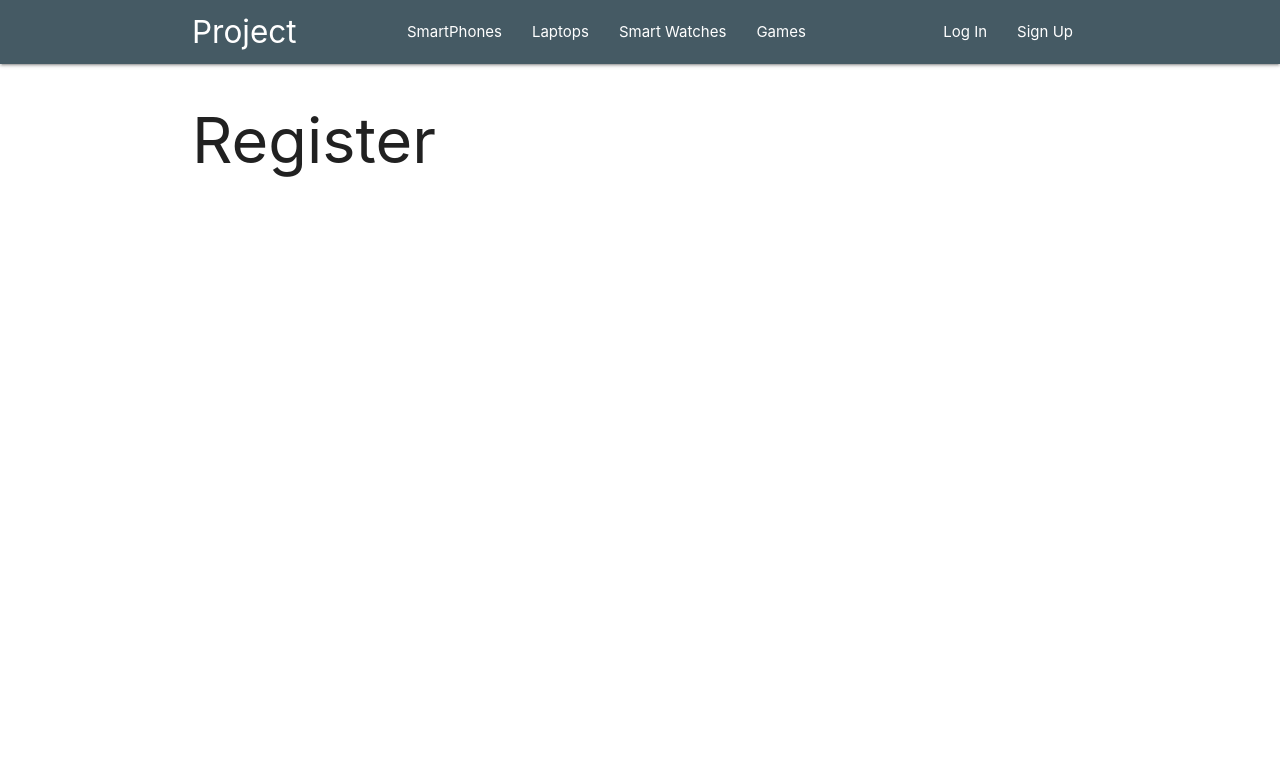
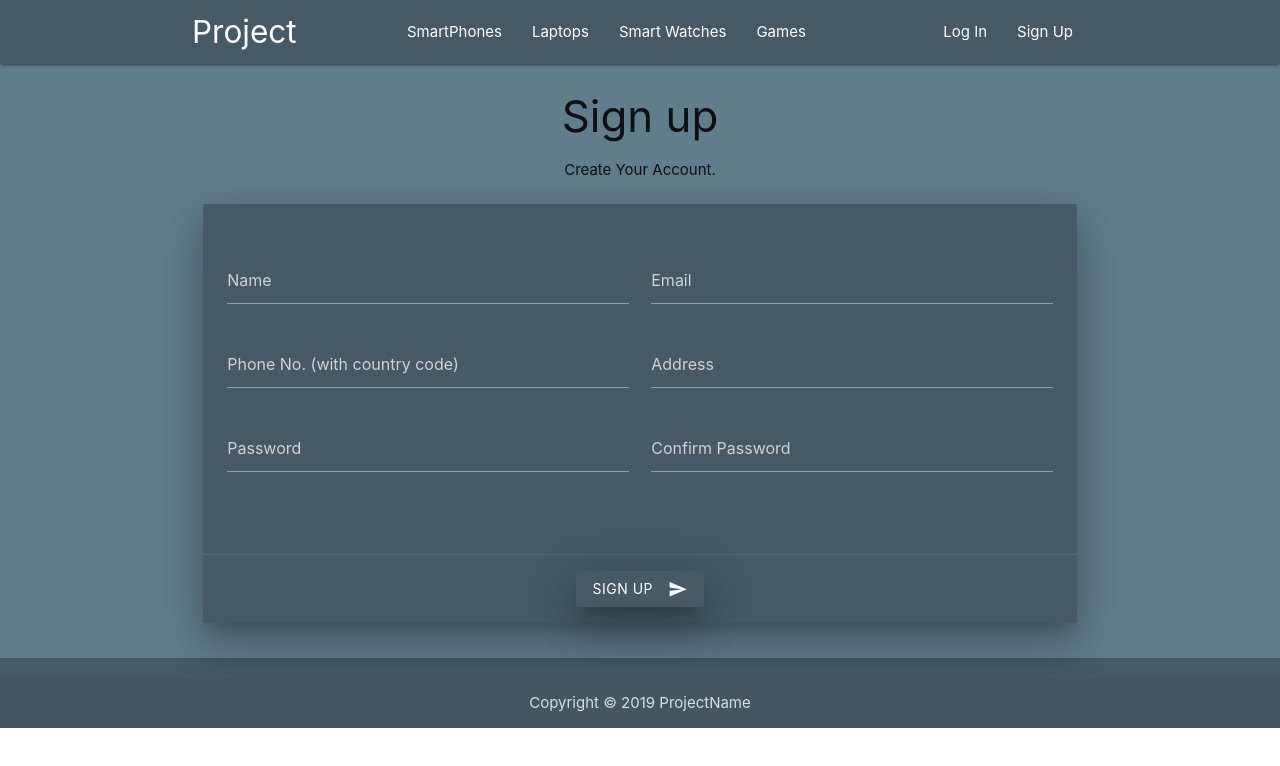
Before and after one commit to sharmayash/ecommerce_website, a React (Create React App) app in the folder client/: page /register in a window 1280 px wide. Shown: the top 766 px of the page. Built offline with nearby package versions, Linux system fonts and the light colour scheme.

Commit message:
adding login and register page in frontend

```diff
--- a/client/src/App.js
+++ b/client/src/App.js
@@ -6,6 +6,7 @@ import { BrowserRouter, Route } from "react-router-dom";
 import Register from './components/auth/Register';
 import Login from './components/auth/Login';
 import Navbar from "./components/layouts/Navbar";
+import Footer from './components/layouts/Footer';
 
 // importing css files
 import "./App.css";
@@ -14,12 +15,13 @@ class App extends Component {
   render() {
     return (
       <BrowserRouter>
-        <div className="App">
+        <div className="App blue-grey">
           <Navbar />
           <div className="container">
             <Route exact path="/register" component={Register} />
             <Route exact path="/login" component={Login} />
           </div>
+          <Footer />
         </div>
       </BrowserRouter>
     );
--- a/client/src/components/auth/Login.js
+++ b/client/src/components/auth/Login.js
@@ -1,12 +1,54 @@
-import React, { Component } from 'react'
+import React, { Component } from "react";
 
 class Login extends Component {
   render() {
     return (
-      <div>
-        <h1>Login</h1>
+      <div className="register">
+        <div className="container center">
+          <h3>Log In</h3>
+          <br/>
+          <div className="row">
+            <form action="POST" className="col s12 m12 l12">
+              <div className="card z-depth-5 blue-grey darken-2">
+                <div className="card-content white-text">
+                  <div className="row section">
+                    <div className="input-field col s12 m12 l12">
+                      <input
+                        id="email"
+                        type="email"
+                        name="email"
+                        placeholder="Email"
+                      />
+                    </div>
+                  </div>
+                  <div className="row section">
+                    <div className="input-field col s12 m12 l12">
+                      <input
+                        id="password"
+                        type="password"
+                        name="password"
+                        placeholder="Password"
+                      />
+                    </div>
+                  </div>
+                </div>
+                <div className="card-action">
+                  <button
+                    className="btn waves-effect waves-light z-depth-5 hoverable blue-grey darken-2"
+                    type="submit"
+                    name="action"
+                  >
+                    Log In
+                    <i className="material-icons right">send</i>
+                  </button>
+                  <br/>
+                </div>
+              </div>
+            </form>
+          </div>
+        </div>
       </div>
-    )
+    );
   }
 }
 
--- a/client/src/components/auth/Register.js
+++ b/client/src/components/auth/Register.js
@@ -1,12 +1,83 @@
-import React, { Component } from 'react'
+import React, { Component } from "react";
 
 class Register extends Component {
   render() {
     return (
-      <div>
-        <h1>Register</h1>
+      <div className="register">
+        <div className="container-fluid center">
+          <h3>Sign up</h3>
+          <p>Create Your Account.</p>
+          <div className="row">
+            <form action="POST" className="col s12 m12 l12">
+              <div className="card z-depth-5 blue-grey darken-2">
+                <div className="card-content white-text">
+                  <div className="row section">
+                    <div className="input-field col s12 m6 l6">
+                      <input
+                        id="name"
+                        type="text"
+                        name="name"
+                        placeholder="Name"
+                      />
+                    </div>
+                    <div className="input-field col s12 m6 l6">
+                      <input
+                        id="email"
+                        type="email"
+                        name="email"
+                        placeholder="Email"
+                      />
+                    </div>
+                    <div className="input-field col s12 m6 l6">
+                      <input
+                        id="PhnNo"
+                        type="number"
+                        name="phnNo"
+                        placeholder="Phone No. (with country code)"
+                      />
+                    </div>
+                    <div className="input-field col s12 m6 l6">
+                      <input
+                        id="address"
+                        type="text"
+                        name="address"
+                        placeholder="Address"
+                      />
+                    </div>
+                    <div className="input-field col s12 m6 l6">
+                      <input
+                        id="password"
+                        type="password"
+                        name="password"
+                        placeholder="Password"
+                      />
+                    </div>
+                    <div className="input-field col s12 m6 l6">
+                      <input
+                        id="password2"
+                        type="password"
+                        name="password2"
+                        placeholder="Confirm Password"
+                      />
+                    </div>
+                  </div>
+                </div>
+                <div className="card-action">
+                  <button
+                    className="btn waves-effect waves-light z-depth-5 hoverable blue-grey darken-2"
+                    type="submit"
+                    name="action"
+                  >
+                    Sign Up
+                    <i className="material-icons right">send</i>
+                  </button>
+                </div>
+              </div>
+            </form>
+          </div>
+        </div>
       </div>
-    )
+    );
   }
 }
 
--- /dev/null
+++ b/client/src/components/layouts/Footer.js
@@ -0,0 +1,13 @@
+import React from "react";
+
+export default () => {
+  return (
+    <footer className="page-footer blue-grey darken-2">
+      <div className="footer-copyright">
+        <div className="container center">
+          Copyright &copy; {new Date().getFullYear()} ProjectName
+        </div>
+      </div>
+    </footer>
+  );
+};
--- a/client/src/components/layouts/Navbar.js
+++ b/client/src/components/layouts/Navbar.js
@@ -7,7 +7,7 @@ class Navbar extends Component {
       <div>
         <nav className="blue-grey darken-2">
           <div className="nav-wrapper container">
-            <Link to="!#" className="brand-logo">
+            <Link to="/" className="brand-logo">
               Project
             </Link>
             <Link to="!#" data-target="slide-out" className="sidenav-trigger">
@@ -38,12 +38,12 @@ class Navbar extends Component {
           </div>
         </nav>
 
-        <ul id="slide-out" className="sidenav">
+        <ul id="slide-out" className="sidenav blue-grey darken-2">
           <li>
             <div className="user-view">
               <div className="background img1" />
               <Link to="/profile">
-                <img className="circle img2" alt="" />
+                <img className="circle img2" alt="profile_pic" />
               </Link>
               <Link to="/profile">
                 <span className="white-text name">John Doe</span>
```
